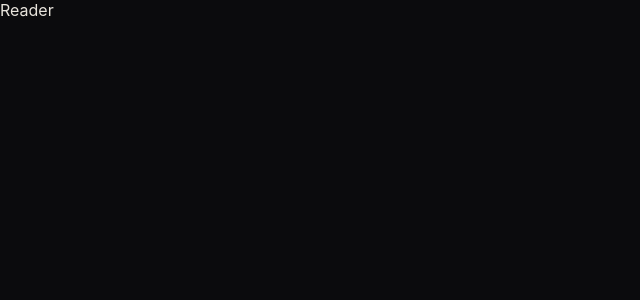
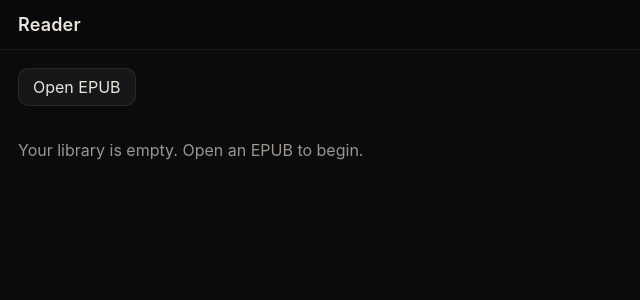
Before and after one commit to kalaiselvan-t/reader, a React (Vite) app: page / in a window 1280 px wide. Shown: the top 300 px of the page, without its empty margins (0-640 px from the left). Built offline with nearby package versions, Linux system fonts and the light colour scheme.

Commit message:
feat: library grid with local EPUB import and cover cards

```diff
--- a/src/App.tsx
+++ b/src/App.tsx
@@ -1,3 +1,29 @@
+import { useState } from 'react';
+import { SettingsProvider } from './state/settings';
+import { LibraryProvider } from './state/library';
+import { TopBar } from './components/TopBar';
+import { Library } from './components/Library';
+
 export default function App() {
-  return <div>Reader</div>;
+  const [openBookId, setOpenBookId] = useState<string | null>(null);
+
+  return (
+    <SettingsProvider>
+      <LibraryProvider>
+        {openBookId ? (
+          <>
+            <TopBar title="Reading" onBack={() => setOpenBookId(null)} />
+            <div style={{ padding: 18, color: 'var(--text-2)' }}>
+              Reader mounts here (Task 8): {openBookId}
+            </div>
+          </>
+        ) : (
+          <>
+            <TopBar title="Reader" />
+            <Library onOpenBook={setOpenBookId} />
+          </>
+        )}
+      </LibraryProvider>
+    </SettingsProvider>
+  );
 }
--- /dev/null
+++ b/src/components/BookCover.tsx
@@ -0,0 +1,40 @@
+import type { BookRecord } from '../lib/storage/db';
+
+export function BookCover({ book, onOpen }: { book: BookRecord; onOpen: () => void }) {
+  return (
+    <button
+      onClick={onOpen}
+      style={{
+        display: 'flex',
+        flexDirection: 'column',
+        gap: 8,
+        padding: 10,
+        background: 'var(--surface)',
+        border: '1px solid rgba(255,255,255,0.06)',
+        borderRadius: 'var(--radius)',
+        textAlign: 'left',
+      }}
+    >
+      <div
+        style={{
+          aspectRatio: '2 / 3',
+          borderRadius: 8,
+          overflow: 'hidden',
+          background: '#111',
+          display: 'grid',
+          placeItems: 'center',
+        }}
+      >
+        {book.coverDataUrl ? (
+          <img src={book.coverDataUrl} alt="" style={{ width: '100%', height: '100%', objectFit: 'cover' }} />
+        ) : (
+          <span style={{ color: 'var(--text-2)', fontFamily: 'var(--font-read)', padding: 8, textAlign: 'center' }}>
+            {book.title}
+          </span>
+        )}
+      </div>
+      <div style={{ fontSize: 14, fontWeight: 600, lineHeight: 1.2 }}>{book.title}</div>
+      <div style={{ fontSize: 12, color: 'var(--text-2)' }}>{book.author}</div>
+    </button>
+  );
+}
--- /dev/null
+++ b/src/components/Library.tsx
@@ -0,0 +1,48 @@
+import { useRef } from 'react';
+import { useLibrary } from '../state/library';
+import { BookCover } from './BookCover';
+
+export function Library({ onOpenBook }: { onOpenBook: (id: string) => void }) {
+  const { books, importFile } = useLibrary();
+  const inputRef = useRef<HTMLInputElement>(null);
+
+  const onPick = async (e: React.ChangeEvent<HTMLInputElement>) => {
+    const file = e.target.files?.[0];
+    if (file) {
+      const id = await importFile(file);
+      onOpenBook(id);
+    }
+    e.target.value = '';
+  };
+
+  return (
+    <div style={{ padding: 18 }}>
+      <input
+        ref={inputRef}
+        type="file"
+        accept=".epub,application/epub+zip"
+        onChange={onPick}
+        style={{ display: 'none' }}
+      />
+      <button onClick={() => inputRef.current?.click()} style={{ marginBottom: 18 }}>
+        Open EPUB
+      </button>
+
+      {books.length === 0 ? (
+        <p style={{ color: 'var(--text-2)' }}>Your library is empty. Open an EPUB to begin.</p>
+      ) : (
+        <div
+          style={{
+            display: 'grid',
+            gap: 16,
+            gridTemplateColumns: 'repeat(auto-fill, minmax(140px, 1fr))',
+          }}
+        >
+          {books.map((b) => (
+            <BookCover key={b.id} book={b} onOpen={() => onOpenBook(b.id)} />
+          ))}
+        </div>
+      )}
+    </div>
+  );
+}
--- /dev/null
+++ b/src/components/TopBar.tsx
@@ -0,0 +1,23 @@
+export function TopBar({ title, onBack }: { title: string; onBack?: () => void }) {
+  return (
+    <header
+      style={{
+        position: 'sticky',
+        top: 0,
+        zIndex: 10,
+        display: 'flex',
+        alignItems: 'center',
+        gap: 12,
+        padding: '14px 18px',
+        background: 'rgba(11,11,13,0.72)',
+        backdropFilter: 'saturate(180%) blur(20px)',
+        borderBottom: '1px solid rgba(255,255,255,0.06)',
+      }}
+    >
+      {onBack && (
+        <button onClick={onBack} aria-label="Back" style={{ padding: '6px 10px' }}>←</button>
+      )}
+      <h1 style={{ margin: 0, fontSize: 18, fontWeight: 600, letterSpacing: '0.01em' }}>{title}</h1>
+    </header>
+  );
+}
```
